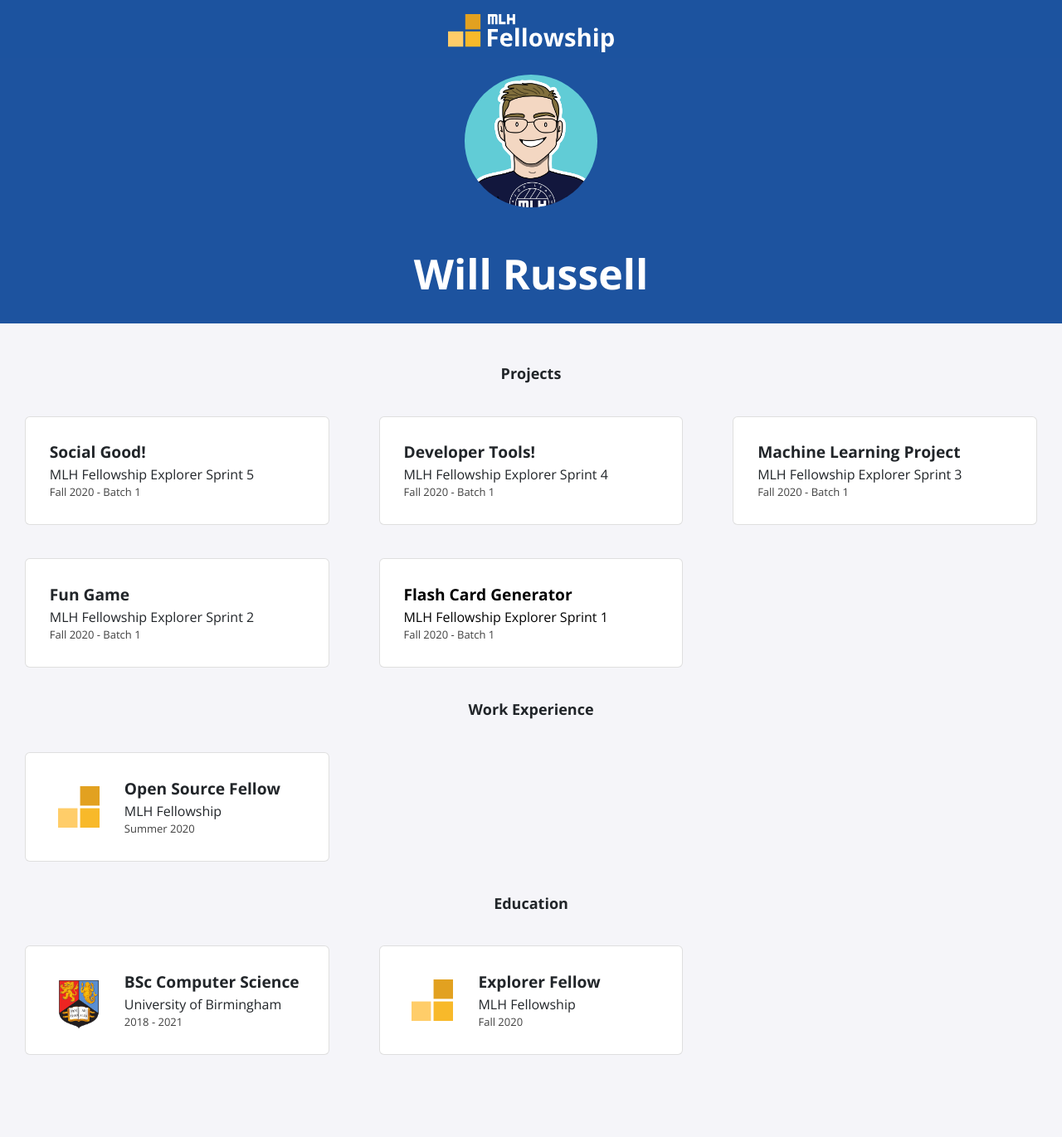
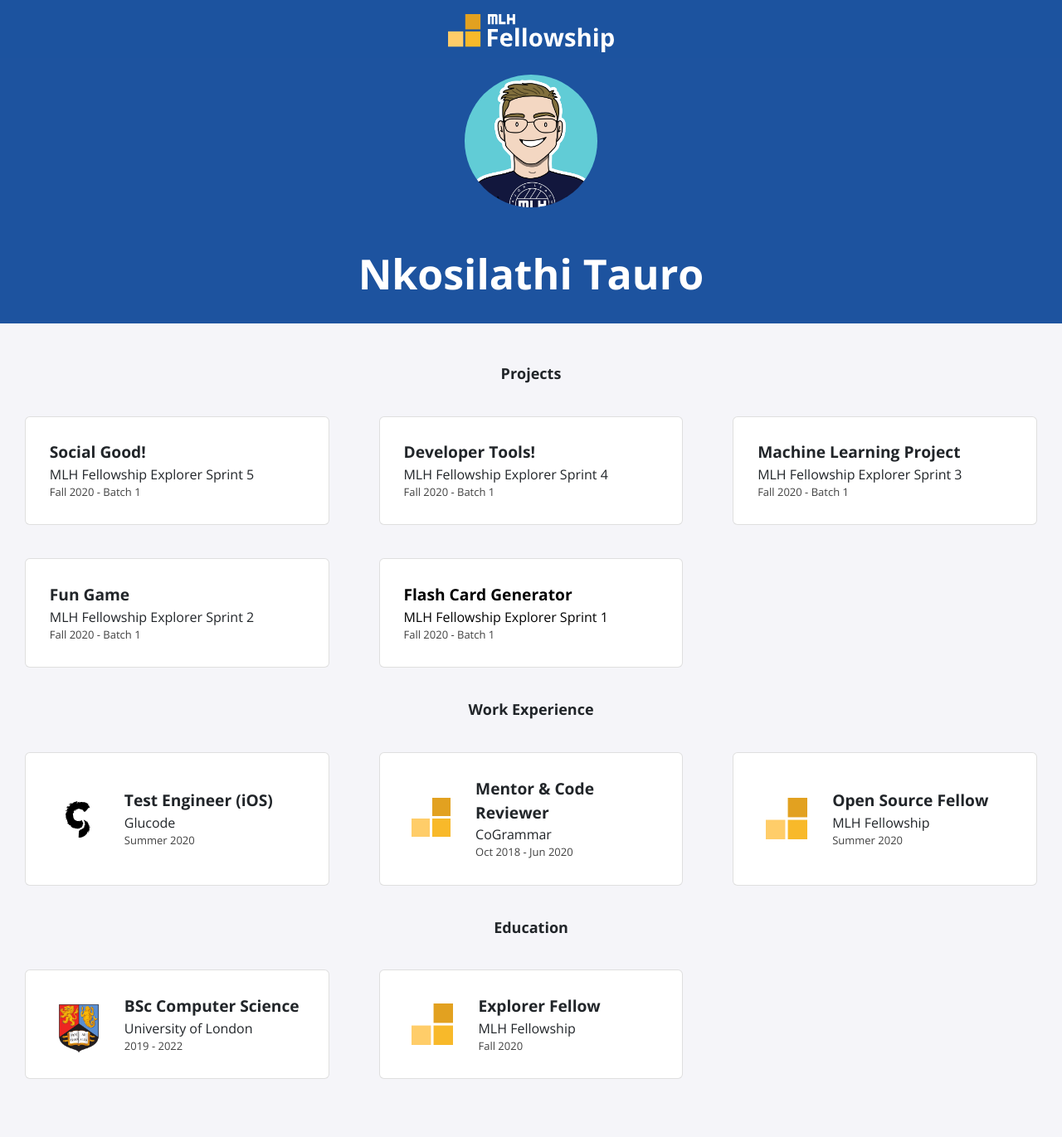
Before and after one commit to nkosi-tauro/mlh-portfolio, a Jekyll site: the page built from index.html, in a window 1280 px wide. Shown: the whole page at 83% size. Built offline with Jekyll 4.4.1, drawn with Linux system fonts in a browser that asks for light colours; nearby versions of some CDN libraries; before the commit the page ends 1342 px from its top, so only the background shows below that.

Commit message:
update edu & xp

```diff
--- a/_config.yml
+++ b/_config.yml
@@ -1,13 +1,11 @@
-title: "Will Russell"
+title: "Nkosilathi Tauro"
 email: fellowship@mlh.io
 description: >- # this means to ignore newlines until "baseurl:"
-  Write an awesome description for your new site here. You can edit this
-  line in _config.yml. It will appear in your document head meta (for
-  Google search results) and in your feed.xml site description.
+  An open-minded, self-motivated individual, who enjoys the science behind things, (I'm fascinated by the ways things work) and the great outdoors. I am eager to be challenged in order to grow and improve my communication and professional skills.
 baseurl: "/"
-url: "/portfolio-template"
+url: "/portfolio"
 twitter_username: mlhacks
-github_username:  mlh-fellowship
+github_username:  nkosi-tauro
 
 sass:
   sass_dir: _sass
--- a/_data/education.yml
+++ b/_data/education.yml
@@ -1,6 +1,6 @@
 - course: BSc Computer Science
-  institute: University of Birmingham
-  dates: 2018 - 2021
+  institute: University of London
+  dates: 2019 - 2022
   logo: uob.png
 
 - course: Explorer Fellow
--- a/_data/experience.yml
+++ b/_data/experience.yml
@@ -1,3 +1,13 @@
+- role: Test Engineer (iOS)
+  company: Glucode
+  dates: Summer 2020
+  logo: glucode.svg
+
+- role: Mentor & Code Reviewer
+  company: CoGrammar
+  dates: Oct 2018 - Jun 2020
+  logo: fellowship.svg
+
 - role: Open Source Fellow
   company: MLH Fellowship
   dates: Summer 2020
```
Also changed, not shown: Gemfile.lock, assets/img/experience/glucode.svg (added).
